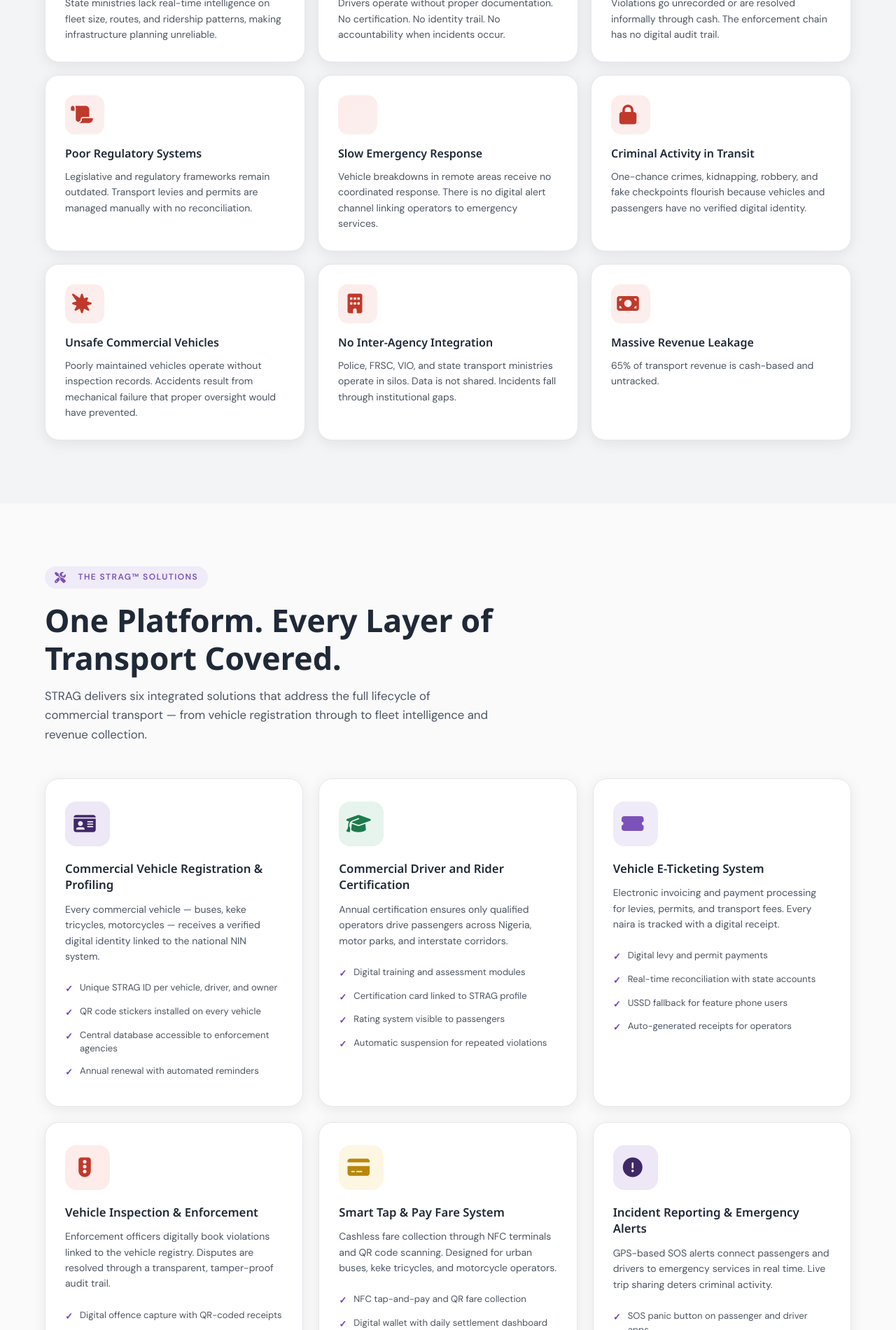
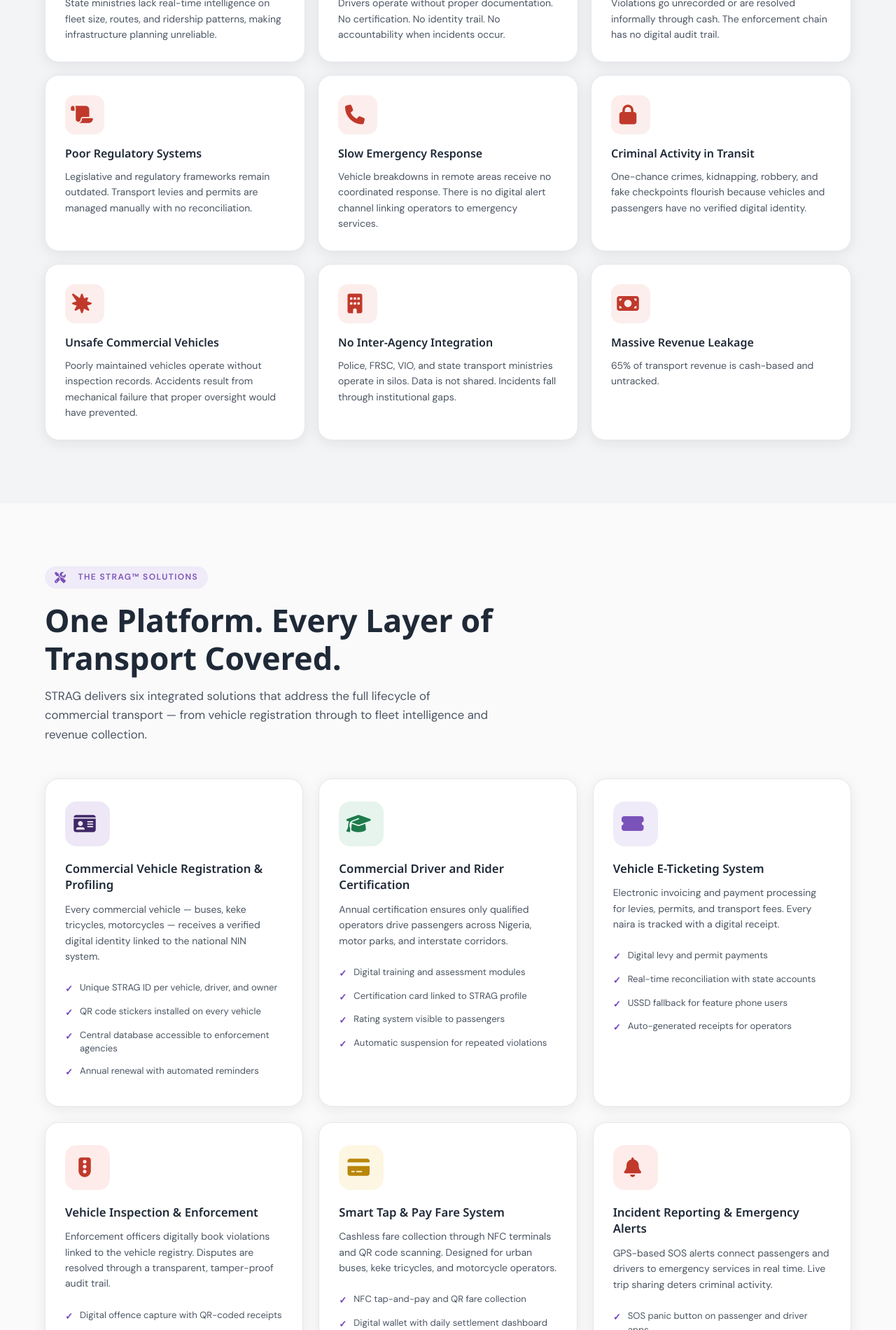
Before and after one commit to mine0059/strag_web_landing_page, a plain HTML site: page index.html in a window 1280 px wide. Shown: the part 2217-4117 px from the top of the page at 70% size. Drawn offline with Linux system fonts and the light colour scheme.

Commit message:
fix: icon issue

```diff
--- a/index.html
+++ b/index.html
@@ -232,7 +232,7 @@
         <p>Legislative and regulatory frameworks remain outdated. Transport levies and permits are managed manually with no reconciliation.</p>
       </div>
       <div class="challenge-card">
-        <div class="challenge-card-icon"><i class="fas fa-siren"></i></div>
+        <div class="challenge-card-icon"><i class="fas fa-phone"></i></div>
         <h4>Slow Emergency Response</h4>
         <p>Vehicle breakdowns in remote areas receive no coordinated response. There is no digital alert channel linking operators to emergency services.</p>
       </div>
@@ -337,7 +337,7 @@
       </div>
 
       <div class="solution-card">
-        <div class="sol-icon"><i class="fas fa-exclamation-circle"></i></div>
+        <div class="sol-icon sol-icon-red"><i class="fas fa-bell"></i></div>
         <h3>Incident Reporting &amp; Emergency Alerts</h3>
         <p>GPS-based SOS alerts connect passengers and drivers to emergency services in real time. Live trip sharing deters criminal activity.</p>
         <ul class="sol-points">
```
